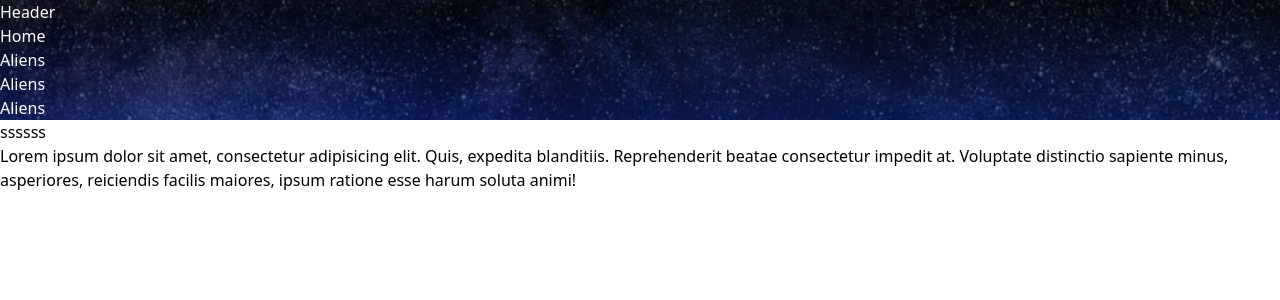
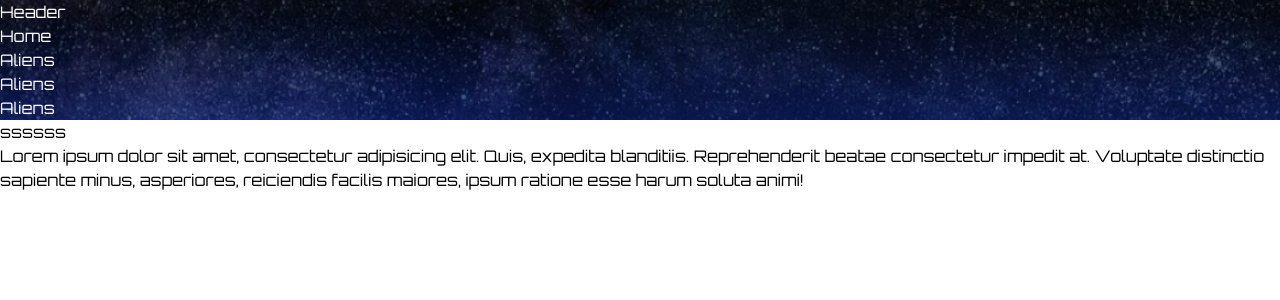
Before and after one commit to MohamedDaboub/Projet_S6_Aliens-Nuxt, a Nuxt app: page / in a window 1280 px wide. Shown: the top 300 px of the page. Built offline with nearby package versions, Linux system fonts and the light colour scheme.

Commit message:
ajoute le font au projet et l'activé

```diff
--- a/app.vue
+++ b/app.vue
@@ -5,4 +5,7 @@
 </template>
 <style>
 @import url('https://fonts.googleapis.com/css2?family=Orbitron:wght@400;500;600;700;800;900&display=swap');
+body {
+  font-family: 'Orbitron', sans-serif;
+}
 </style>
```
